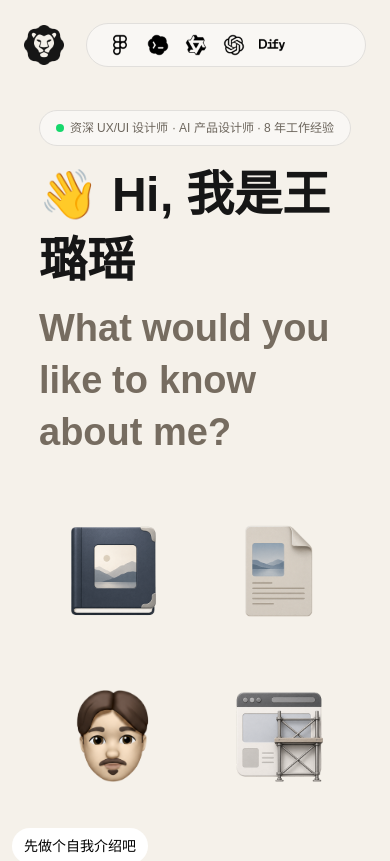
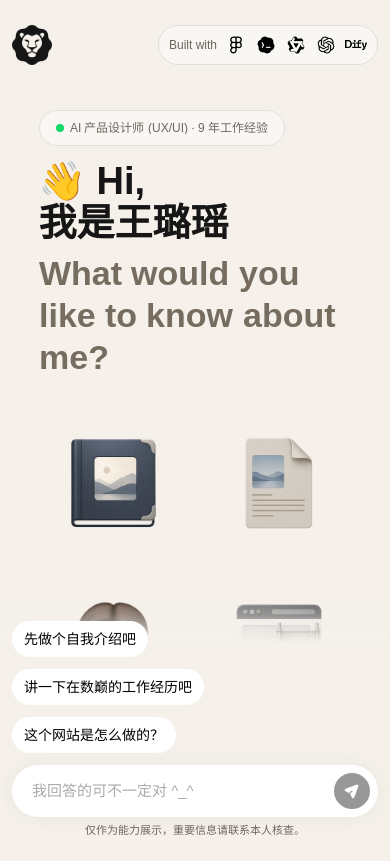
Before and after one commit to Leeeeonnn/ai-portfolio-assistant, a Next.js app: page / in a window 390 px wide. Shown: the top 861 px of the page. Built offline with nearby package versions, Linux system fonts and the light colour scheme.

Commit message:
Refine mobile home and resume preview

```diff
--- a/src/app/globals.css
+++ b/src/app/globals.css
@@ -224,6 +224,10 @@ img {
   font-size: 48px;
   font-weight: 700;
   line-height: 48px;
+}
+
+.figma-home-title-mobile {
+  display: none;
 }
 
 .figma-welcome-text p {
@@ -329,6 +333,10 @@ img {
   display: inline-flex;
 }
 
+.figma-feature-card-about .figma-card-button {
+  padding-inline: 16px;
+}
+
 .figma-feature-card:hover .figma-card-icon,
 .figma-feature-card:focus-visible .figma-card-icon {
   opacity: 0;
@@ -946,6 +954,7 @@ img {
   justify-content: center;
   border-radius: 20px;
   padding: 8px 16px;
+  padding-inline: 16px;
   font-size: 14px;
   font-weight: 500;
   line-height: 24px;
@@ -992,7 +1001,7 @@ img {
 
 .figma-resume-panel {
   display: flex;
-  width: 100vw;
+  width: min(100vw, 1440px);
   height: 100vh;
   flex-direction: column;
   overflow: hidden;
@@ -1066,8 +1075,18 @@ img {
   color: #000000;
 }
 
+.figma-resume-preview {
+  display: flex;
+  flex: 1 1 auto;
+  justify-content: center;
+  min-height: 0;
+  overflow: hidden;
+  background: #f6f6f6;
+}
+
 .figma-resume-frame {
-  width: 100%;
+  width: 1440px;
+  max-width: 100%;
   flex: 1 1 auto;
   border: 0;
   background: #f6f6f6;
@@ -2353,11 +2372,13 @@ img {
   }
 
   .portfolio-header {
+    flex: 0 0 90px;
+    height: 90px;
     min-height: 90px;
     align-items: center;
-    gap: 22px;
-    justify-content: flex-start;
-    padding: 24px;
+    gap: 8px;
+    justify-content: space-between;
+    padding: 24px 12px;
   }
 
   .portfolio-logo {
@@ -2373,33 +2394,49 @@ img {
   }
 
   .portfolio-tools img {
-    height: 26px;
-    width: 26px;
+    height: 22px;
+    width: 22px;
   }
 
   .portfolio-tools {
-    width: min(283px, calc(100vw - 110px));
-    flex: 0 1 283px;
+    width: auto;
+    max-width: calc(100vw - 56px);
+    flex: 0 0 auto;
     justify-content: flex-start;
-    gap: 12px;
-    padding: 8px 20px;
+    gap: 8px;
+    padding: 8px 10px;
+  }
+
+  .portfolio-tools span {
+    display: inline;
+    font-size: 12px;
   }
 
   .figma-home {
+    position: relative;
     justify-content: flex-start;
+    height: 100dvh;
     min-height: 100dvh;
+    overflow: hidden;
   }
 
   .figma-home-body {
-    flex: 0 0 auto;
-    gap: 40px;
+    flex: 1 1 auto;
+    gap: 32px;
     justify-content: flex-start;
-    padding: 20px 0 0;
+    overflow-y: auto;
+    padding: 20px 0 216px;
+    -webkit-overflow-scrolling: touch;
+    scrollbar-width: none;
+  }
+
+  .figma-home-body::-webkit-scrollbar {
+    display: none;
   }
 
   .figma-welcome {
     width: 313px;
-    gap: 16px;
+    gap: 14px;
   }
 
   .figma-title-pill {
@@ -2418,15 +2455,33 @@ img {
     gap: 8px;
   }
 
-  .figma-welcome-text h1 {
+  .figma-home-title-desktop {
+    display: none;
+  }
+
+  .figma-home-title-mobile {
+    display: flex;
+    flex-direction: column;
+    margin: 0;
+    color: #161616;
+    font-family:
+      "Alibaba PuHuiTi",
+      "PingFang SC",
+      Arial,
+      sans-serif;
     font-size: 48px;
-    line-height: 66px;
+    font-weight: 700;
+    line-height: 54px;
     white-space: normal;
   }
 
+  .figma-home-title-mobile-line {
+    display: block;
+  }
+
   .figma-welcome-text p {
-    font-size: 38px;
-    line-height: 52px;
+    font-size: 34px;
+    line-height: 42px;
     white-space: normal;
   }
 
@@ -2460,9 +2515,20 @@ img {
   }
 
   .figma-conversation-home {
+    position: fixed;
+    right: 0;
+    bottom: 0;
+    left: 0;
+    z-index: 20;
     flex: 0 0 auto;
-    gap: 20px;
-    padding: 20px 0 max(8px, env(safe-area-inset-bottom));
+    gap: 12px;
+    background: linear-gradient(
+      180deg,
+      rgba(244, 239, 232, 0) 0%,
+      var(--figma-bg) 18%,
+      var(--figma-bg) 100%
+    );
+    padding: 22px 0 max(8px, env(safe-area-inset-bottom));
   }
 
   .figma-preset-list,
@@ -2516,11 +2582,27 @@ img {
   }
 
   .figma-resume-panel {
+    width: 100vw;
     height: 100dvh;
+  }
+
+  .figma-resume-preview {
+    width: 100vw;
+    overflow: auto;
+    -webkit-overflow-scrolling: touch;
   }
 
   .figma-resume-frame {
     width: 100vw;
     min-width: 100vw;
-  }
-}
+    height: 100%;
+  }
+
+  .askbot-hero h1 {
+    max-width: calc(100vw - 40px);
+    font-size: 34px;
+    line-height: 44px;
+    white-space: nowrap;
+    overflow-wrap: normal;
+  }
+}
--- a/src/features/portfolio/components/home-experience.tsx
+++ b/src/features/portfolio/components/home-experience.tsx
@@ -101,11 +101,31 @@ export function HomeExperience() {
                   by="word"
                   delay={120}
                   step={18}
-                  text="资深 UX/UI 设计师 · AI 产品设计师 · 8 年工作经验"
+                  text="AI 产品设计师 (UX/UI) · 9 年工作经验"
                 />
               </div>
               <div className="figma-welcome-text" data-node-id="4:115">
-                <BlurText as="h1" delay={360} step={24} text="👋 Hi, 我是王璐瑶" />
+                <BlurText
+                  as="h1"
+                  className="figma-home-title-desktop"
+                  delay={360}
+                  step={24}
+                  text="👋 Hi, 我是王璐瑶"
+                />
+                <h1 aria-label="👋 Hi, 我是王璐瑶" className="figma-home-title-mobile">
+                  <BlurText
+                    className="figma-home-title-mobile-line"
+                    delay={360}
+                    step={24}
+                    text="👋 Hi,"
+                  />
+                  <BlurText
+                    className="figma-home-title-mobile-line"
+                    delay={520}
+                    step={24}
+                    text="我是王璐瑶"
+                  />
+                </h1>
                 <BlurText
                   as="p"
                   by="word"
@@ -398,6 +418,7 @@ function FeatureCardButton({
       className={[
         "figma-feature-card",
         isContactCard ? "figma-feature-card-contact" : undefined,
+        card.action.type === "about" ? "figma-feature-card-about" : undefined,
       ]
         .filter(Boolean)
         .join(" ")}
--- a/src/features/portfolio/components/resume-modal.tsx
+++ b/src/features/portfolio/components/resume-modal.tsx
@@ -76,11 +76,13 @@ export function ResumeModal({ fileHref, isOpen, onClose }: ResumeModalProps) {
             </button>
           </div>
         </div>
-        <iframe
-          className="figma-resume-frame"
-          src={`${fileHref}#toolbar=0&navpanes=0&view=FitH&zoom=page-width`}
-          title="王璐瑶 UI 简历预览"
-        />
+        <div className="figma-resume-preview">
+          <iframe
+            className="figma-resume-frame"
+            src={`${fileHref}#toolbar=0&navpanes=0&scrollbar=1&view=FitH&zoom=page-width`}
+            title="王璐瑶 UI 简历预览"
+          />
+        </div>
       </section>
     </div>
   );
```
